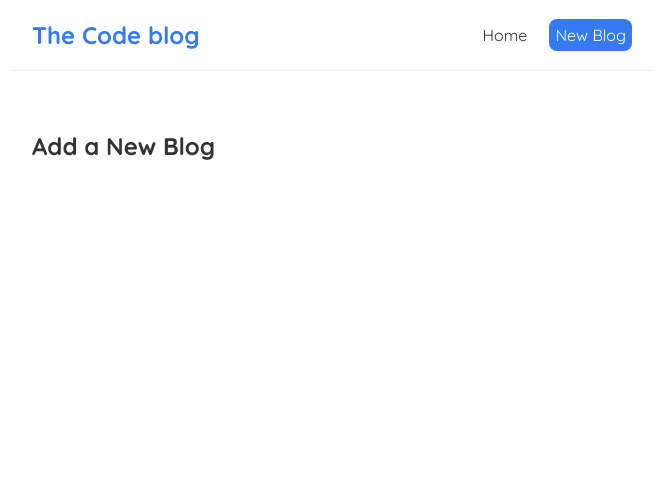
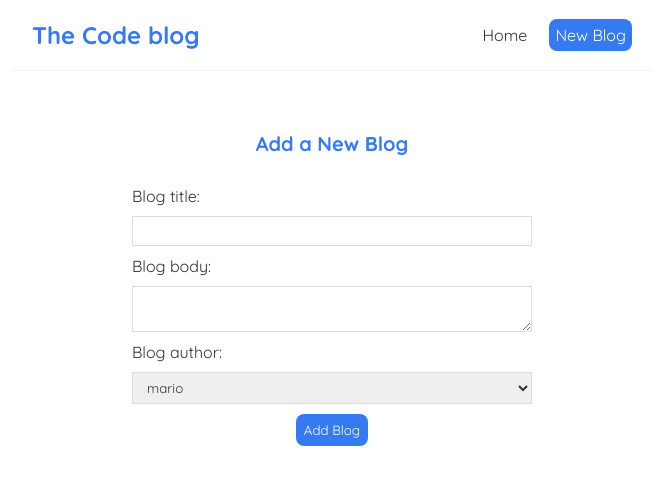
Before and after one commit to AshDashPotato-WY/The-Code-Blog-React-App, a React (Create React App) app: page /create in a window 1280 px wide. Shown: the top 484 px of the page, without its empty margins (308-971 px from the left). Built offline with nearby package versions, Linux system fonts and the light colour scheme.

Commit message:
Create a form using useState to store records

```diff
--- a/src/Create.js
+++ b/src/Create.js
@@ -1,7 +1,34 @@
+import { useState } from "react";
+
 const Create = () => {
+  const [title, setTitle] = useState("");
+  const [body, setBody] = useState("");
+  const [author, setAuthor] = useState("mario");
+
   return (
     <div className="create">
       <h2>Add a New Blog</h2>
+      <form>
+        <label>Blog title: </label>
+        <input
+          type="text"
+          required
+          value={title}
+          onChange={(e) => setTitle(e.target.value)}
+        />
+        <label>Blog body:</label>
+        <textarea
+          required
+          value={body}
+          onChange={(e) => setBody(e.target.value)}
+        ></textarea>
+        <label>Blog author:</label>
+        <select value={author} onChange={(e) => setAuthor(e.target.value)}>
+          <option value="mario">mario</option>
+          <option value="luigi">luigi</option>
+        </select>
+        <button>Add Blog</button>
+      </form>
     </div>
   );
 };
--- a/src/index.css
+++ b/src/index.css
@@ -68,3 +68,37 @@
   border-radius: 8px;
   cursor: pointer;
 }
+
+/* create new blog form */
+.create {
+  max-width: 400px;
+  margin: 0 auto;
+  text-align: center;
+}
+.create label {
+  text-align: left;
+  display: block;
+}
+.create h2 {
+  font-size: 20px;
+  color: #357af1;
+  margin-bottom: 30px;
+}
+.create input,
+.create textarea,
+.create select {
+  width: 100%;
+  padding: 6px 10px;
+  margin: 10px 0;
+  border: 1px solid #ddd;
+  box-sizing: border-box;
+  display: block;
+}
+.create button {
+  background: #357af1;
+  color: #fff;
+  border: 0;
+  padding: 8px;
+  border-radius: 8px;
+  cursor: pointer;
+}
```
